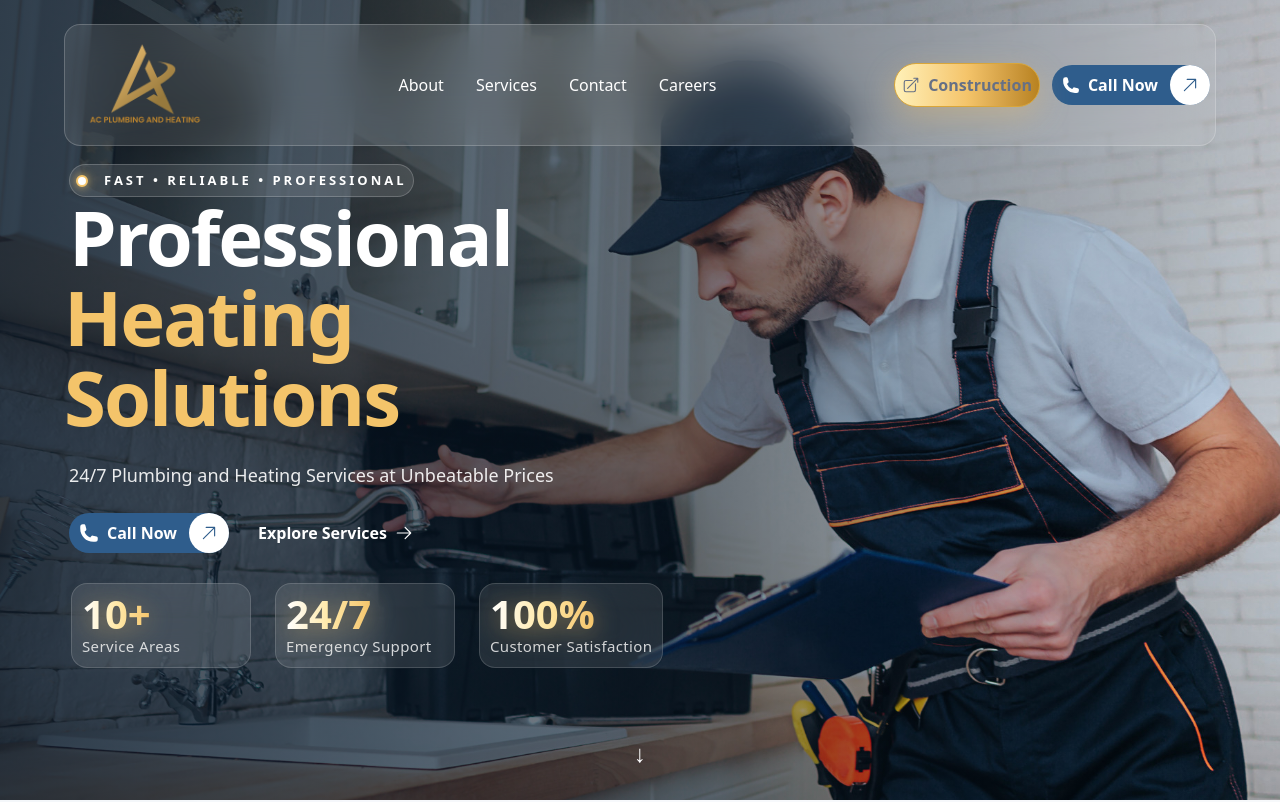
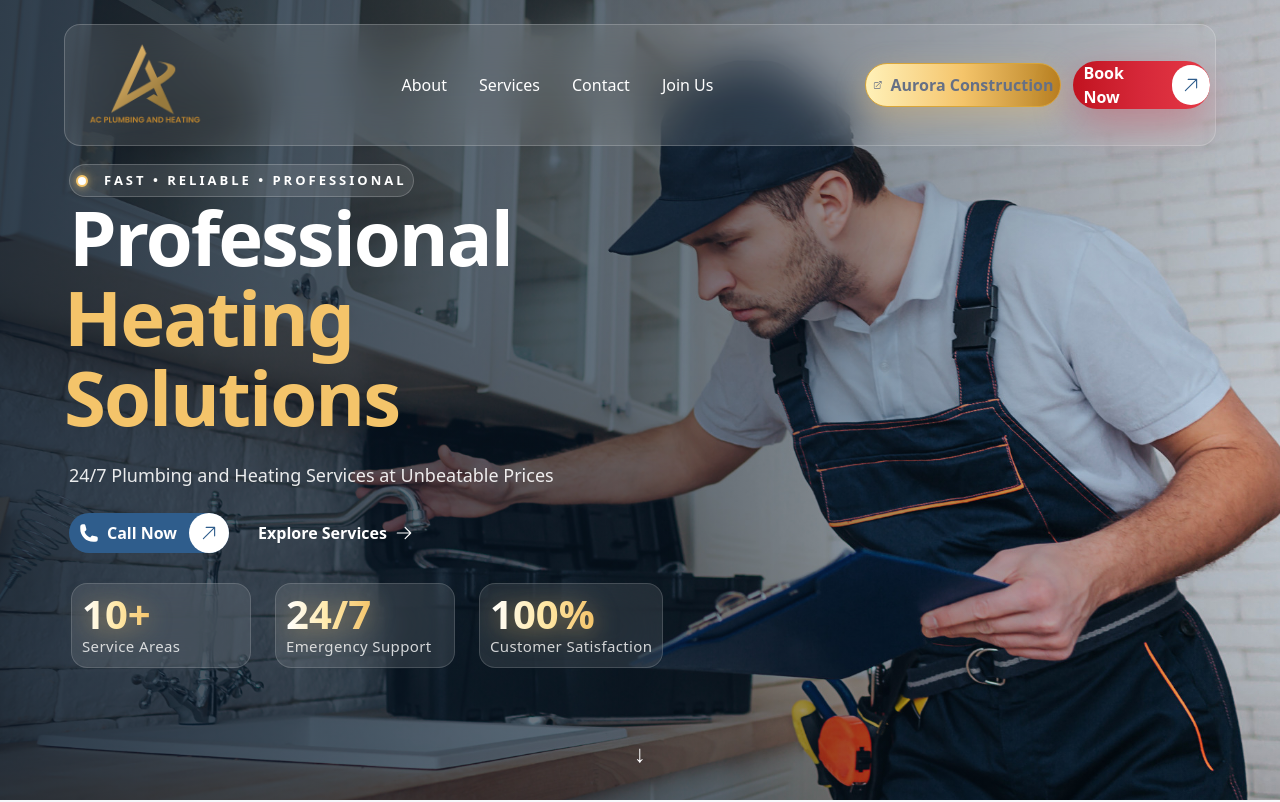
Before and after one commit to SanchitaGTMCanada/ac-plumbing, a Next.js app: page / in a window 1280 px wide. Shown: the top 802 px of the page. Built offline with nearby package versions, Linux system fonts and the light colour scheme.

Commit message:
all done

```diff
--- a/src/app/globals.css
+++ b/src/app/globals.css
@@ -206,3 +206,33 @@ html {
 .swiper-slide {
   background: transparent !important;
 }
+
+@keyframes silverGlaze {
+  0%, 15% {
+    transform: translateX(-250%) skewX(-20deg);
+  }
+
+  35% {
+    transform: translateX(450%) skewX(-20deg);
+  }
+
+  100% {
+    transform: translateX(450%) skewX(-20deg);
+  }
+}
+
+.silver-glaze::before {
+  content: "";
+  position: absolute;
+  inset: 0;
+  width: 35%;
+  background: linear-gradient(
+    90deg,
+    transparent,
+    rgba(255,255,255,.95),
+    transparent
+  );
+  transform: skewX(-20deg);
+  animation: silverGlaze 3.5s ease-in-out infinite;
+  pointer-events: none;
+}
--- a/src/components/home/About/AboutContent.jsx
+++ b/src/components/home/About/AboutContent.jsx
@@ -187,7 +187,7 @@ export default function AboutContent() {
 
       <div className="mt-14 flex flex-wrap items-center gap-8">
 
-        <Button href="/quote">
+        <Button href="#booking">
           Get Free Estimate
         </Button>
 
--- a/src/components/home/Services/ServiceCard.jsx
+++ b/src/components/home/Services/ServiceCard.jsx
@@ -260,7 +260,7 @@ export default function ServiceCard({ service, index }) {
   {/* CTA */}
 
 <Link
-  href={service.link}
+  href="tel:+18674471500"
   className="
     group/btn
     flex
@@ -284,12 +284,16 @@ export default function ServiceCard({ service, index }) {
     hover:via-[#E3B23C]
     hover:to-[#FFD56A]
   "
-  style={{ width: "fit-content", marginTop:"10px",padding:"8px" }}
+  style={{
+    width: "fit-content",
+    marginTop: "10px",
+    padding: "8px",
+  }}
 >
- <span className="flex items-center gap-2" style={{ color: "white" }}>
-  <HiPhone size={18} />
-  Call Now
-</span>
+  <span className="flex items-center gap-2 text-white">
+    <HiPhone size={18} />
+    Call Now
+  </span>
 
   <HiArrowUpRight
     size={22}
--- a/src/components/layout/Header/Header.jsx
+++ b/src/components/layout/Header/Header.jsx
@@ -120,7 +120,7 @@ export default function Header() {
             onClick={() => setCareerOpen(true)}
             className={navClass}
           >
-            {item.title}
+            {item.title === "Careers" ? "Join Us" : item.title}
 
             <span
               className="
@@ -227,17 +227,36 @@ export default function Header() {
   />
 
   <span className="relative z-10 whitespace-nowrap">
-    Construction
+   Aurora Construction
   </span>
 </a>
   {/* Call */}
 
-  <Button href="tel:+18674471500"  >
-    <span className="flex items-center gap-2">
-      <HiPhone size={18} />
-      <span>Call Now</span>
-    </span>
-  </Button>
+<Button
+  href="#booking"
+  className="
+    silver-glaze
+    group
+    relative
+    overflow-hidden
+    rounded-full
+    bg-gradient-to-r
+    from-[#C1121F]
+    via-[#D62839]
+    to-[#E63946]
+    text-white
+    shadow-[0_15px_40px_rgba(214,40,57,.35)]
+    transition-all
+    duration-300
+    hover:-translate-y-1
+    hover:shadow-[0_20px_50px_rgba(214,40,57,.45)]
+  "
+>
+  <span className="relative z-10 flex items-center gap-2">
+    {/* <HiPhone size={18} /> */}
+    <span>Book Now</span>
+  </span>
+</Button>
 
 </div>
               <button
--- a/src/components/layout/Header/MobileMenu.jsx
+++ b/src/components/layout/Header/MobileMenu.jsx
@@ -242,7 +242,78 @@ export default function MobileMenu({ open, onClose ,  onCareerClick,}) {
 </Link>
 
                 </div>
+
+
+<div className="mt-6 flex flex-col gap-3" style={{ marginTop: "10px" }}>
+
+  {/* Aurora Construction */}
+
+  <Link
+    href="https://auroraconstruction.ca/"
+    target="_blank"
+    rel="noopener noreferrer"
+    onClick={onClose}
+    className="
+      group
+      relative
+      flex
+      items-center
+      justify-center
+      gap-2
+      overflow-hidden
+      rounded-2xl
+      border
+      border-[#D9A63A]
+      bg-gradient-to-r
+      from-[#FFF1B8]
+      via-[#F4C46A]
+      to-[#B8821F]
+      px-6
+      py-4
+      font-semibold
+      text-[#123B67]
+      shadow-[0_12px_30px_rgba(244,196,106,.35)]
+      transition-all
+      duration-300
+      hover:-translate-y-1
+      hover:shadow-[0_18px_40px_rgba(244,196,106,.45)]
+    "
+    style={{ padding: "10px" }}
+  >
+    {/* Silver Glaze */}
+
+    <span
+      className="
+        absolute
+        inset-y-0
+        -left-[120%]
+        w-[35%]
+        -skew-x-12
+        bg-gradient-to-r
+        from-transparent
+        via-white/90
+        to-transparent
+        silver-glaze
+      "
+    />
+
+
+    <span className="relative z-10">
+      Aurora Construction
+    </span>
+
+    <HiArrowUpRight
+      size={18}
+      className="relative z-10"
+    />
+  </Link>
+
+
+
+
+</div>
               </div>
+
             </motion.div>
                         </div>
 
--- a/src/components/ui/Button/Button.jsx
+++ b/src/components/ui/Button/Button.jsx
@@ -1,3 +1,5 @@
+"use client";
+
 import Link from "next/link";
 import { HiArrowUpRight } from "react-icons/hi2";
 
@@ -5,10 +7,32 @@ export default function Button({
   href = "#",
   children,
   className = "",
+  onClick,
 }) {
+  const handleClick = (e) => {
+    if (onClick) {
+      onClick(e);
+    }
+
+    // Smooth scroll for section links
+    if (href.startsWith("#")) {
+      e.preventDefault();
+
+      const section = document.querySelector(href);
+
+      if (section) {
+        section.scrollIntoView({
+          behavior: "smooth",
+          block: "start",
+        });
+      }
+    }
+  };
+
   return (
     <Link
       href={href}
+      onClick={handleClick}
       className={`
         inline-flex
         items-center
@@ -18,22 +42,28 @@ export default function Button({
         px-2
         py-2
         pl-6
+        font-semibold
         text-white
-        font-semibold
         transition-all
         duration-300
         hover:scale-105
         ${className}
       `}
     >
-      <span style={{ marginLeft: '10px', color: 'white' }}>{children}</span>
+      <span
+        style={{
+          marginLeft: "10px",
+          color: "white",
+        }}
+      >
+        {children}
+      </span>
 
       <span
         className="
           flex
           h-10
           w-10
-
           items-center
           justify-center
           rounded-full
```
